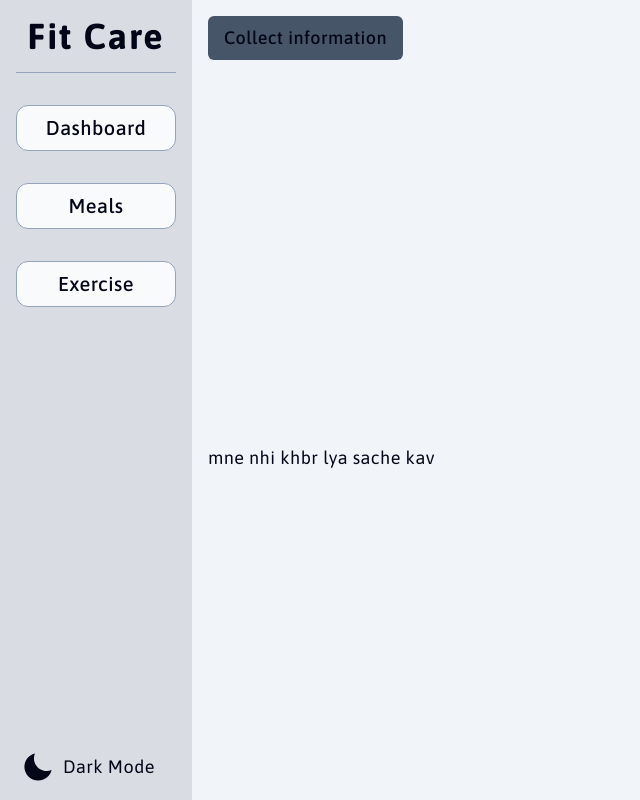
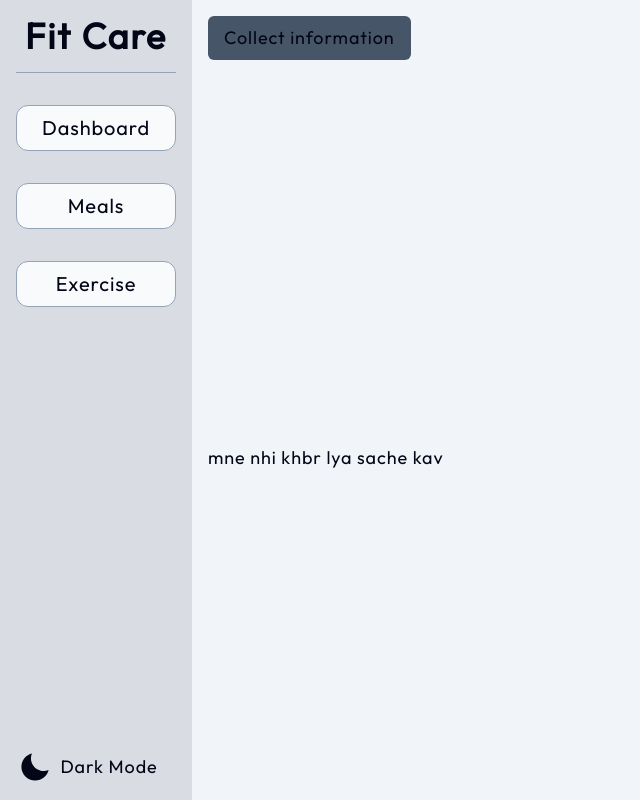
Before and after one commit to kirtanpatel01/fit-care, a React (Vite) app in the folder client/: page / in a window 1280 px wide. Shown: the whole page, without its empty margins (0-640 px from the left). Built offline with nearby package versions, Linux system fonts and the light colour scheme; no server answers.

Commit message:
`Update fonts and styles to use Outfit instead of Asap`

```diff
--- a/client/index.html
+++ b/client/index.html
@@ -4,7 +4,10 @@
     <meta charset="UTF-8" />
     <link rel="preconnect" href="https://fonts.googleapis.com" />
     <link rel="preconnect" href="https://fonts.gstatic.com" crossorigin />
-    <link href="https://fonts.googleapis.com/css2?family=Asap:wght@100;200;300;400;500;600;700;800&display=swap" rel="stylesheet">
+    <link
+      href="https://fonts.googleapis.com/css2?family=Outfit&display=swap"
+      rel="stylesheet"
+    />
 
     <meta name="viewport" content="width=device-width, initial-scale=1.0" />
     <title>FitCare</title>
--- a/client/src/App.jsx
+++ b/client/src/App.jsx
@@ -6,7 +6,7 @@ import { BrowserRouter as Router, Routes, Route } from "react-router-dom";
 function App() {
   return (
     <Router>
-      <div className="bg-baseLight dark:bg-baseDark min-h-screen text-baseDark dark:text-baseLight font-asap text-lg tracking-wide">
+      <div className="bg-baseLight dark:bg-baseDark min-h-screen text-baseDark dark:text-baseLight tracking-wider text-lg">
         <Routes>
           <Route path="/login" element={<Login />} />
           <Route path="/register" element={<Register />} />
--- a/client/src/index.css
+++ b/client/src/index.css
@@ -39,3 +39,7 @@
       scrollbar-width: none; /* For Firefox */
     }
   }
+
+* {
+  font-family: "Outfit", serif;
+}
--- a/client/tailwind.config.js
+++ b/client/tailwind.config.js
@@ -15,20 +15,6 @@ export default {
         borderLight: '#94a3b8',
         hBlue: '#3b82f6'
       },
-      fontFamily: {
-        asap: ['Asap', 'serif'], // Add the "Asap" font family
-      },
-      fontWeight: {
-        lightest: 100,
-        lighter: 200, // Extra Light
-        light: 300,
-        regular: 400,
-        medium: 500,
-        semibold: 600,
-        bold: 700,
-        extrabold: 800,
-        black: 900
-      },
     },
   },
   plugins: [],
```
